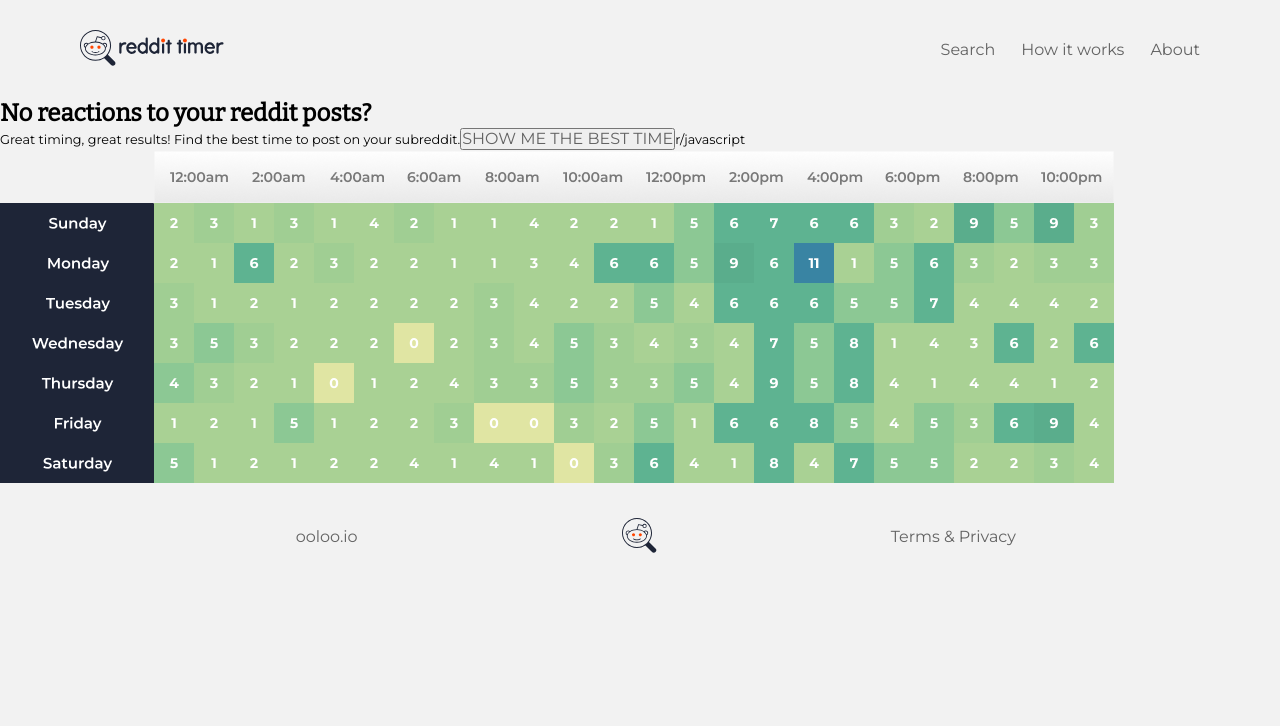
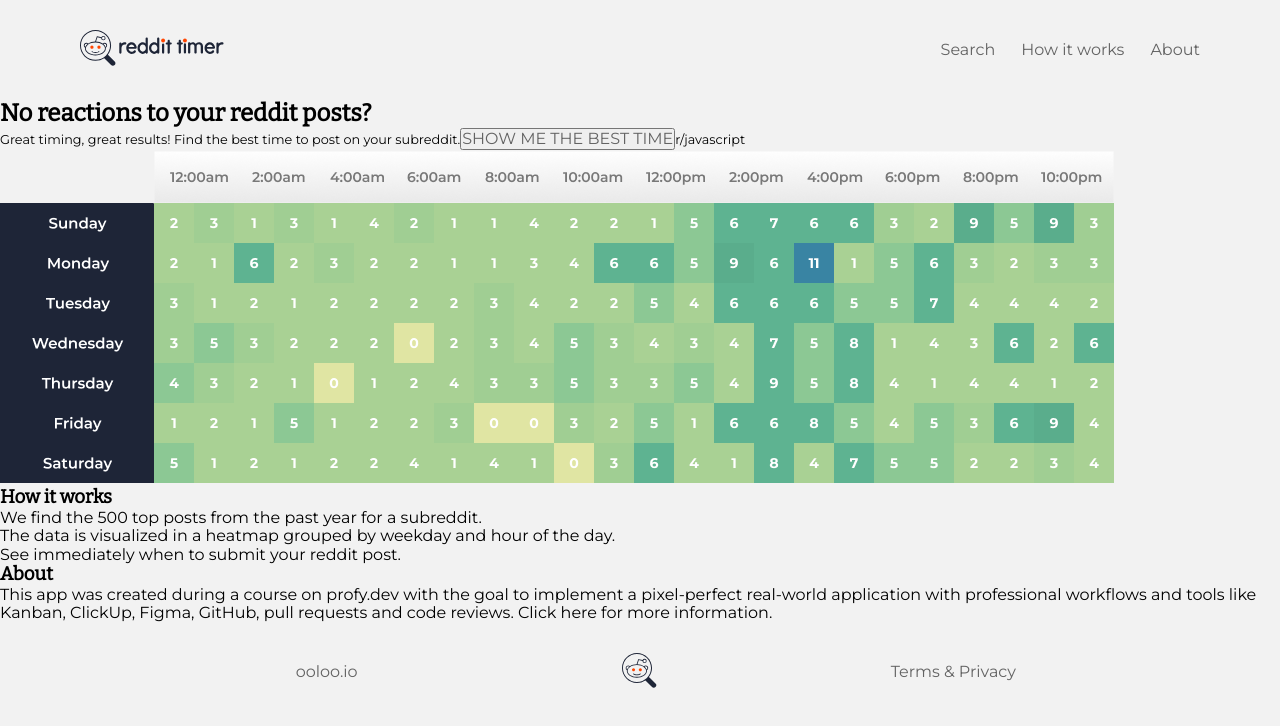
Before and after one commit to ooloo-io/reddit-timer-react-AjeaSmith, a React (Create React App) app: page / in a window 1280 px wide. Shown: the top 726 px of the page. Built offline with nearby package versions, Linux system fonts and the light colour scheme.

Commit message:
added about & how it works sections | added hero styles folder

```diff
--- a/src/components/Hero/Hero.js
+++ b/src/components/Hero/Hero.js
@@ -20,6 +20,30 @@
         <img src={heatmapPNG} alt="heatmap" srcSet="" />
       </Link>
     </div>
+    <div className="hero-info">
+      <div className="how-it-works" id="#how-it-works">
+        <h3>How it works</h3>
+        <ul>
+          <li>We find the 500 top posts from the past year for a subreddit.</li>
+          <li>
+            The data is visualized in a heatmap grouped by weekday and hour of
+            the day.
+          </li>
+          {' '}
+          <li>See immediately when to submit your reddit post.</li>
+        </ul>
+      </div>
+      <div className="about" id="#about">
+        <h3>About</h3>
+        <p>
+          This app was created during a course on profy.dev with the goal to
+          implement a pixel-perfect real-world application with professional
+          workflows and tools like Kanban, ClickUp, Figma, GitHub, pull requests
+          and code reviews. Click here for more information.
+          {' '}
+        </p>
+      </div>
+    </div>
   </section>
 );
 
--- /dev/null
+++ b/src/components/Hero/Hero.style.js
@@ -0,0 +1,5 @@
+// import styled from 'styled-components';
+
+// export const Wrapper = styled.section`
+
+// `;
```
Also changed, not shown: 2 other files (tests, documents, lock files or other folders).
